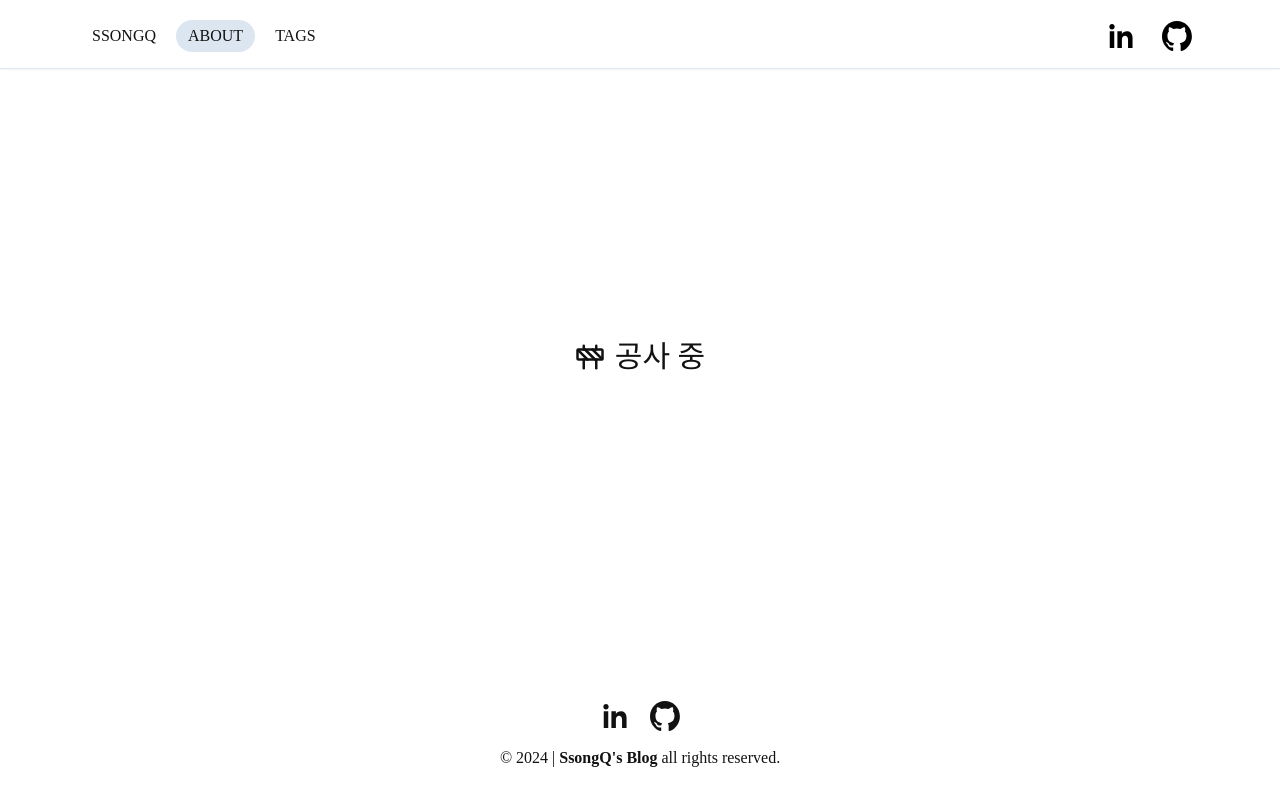
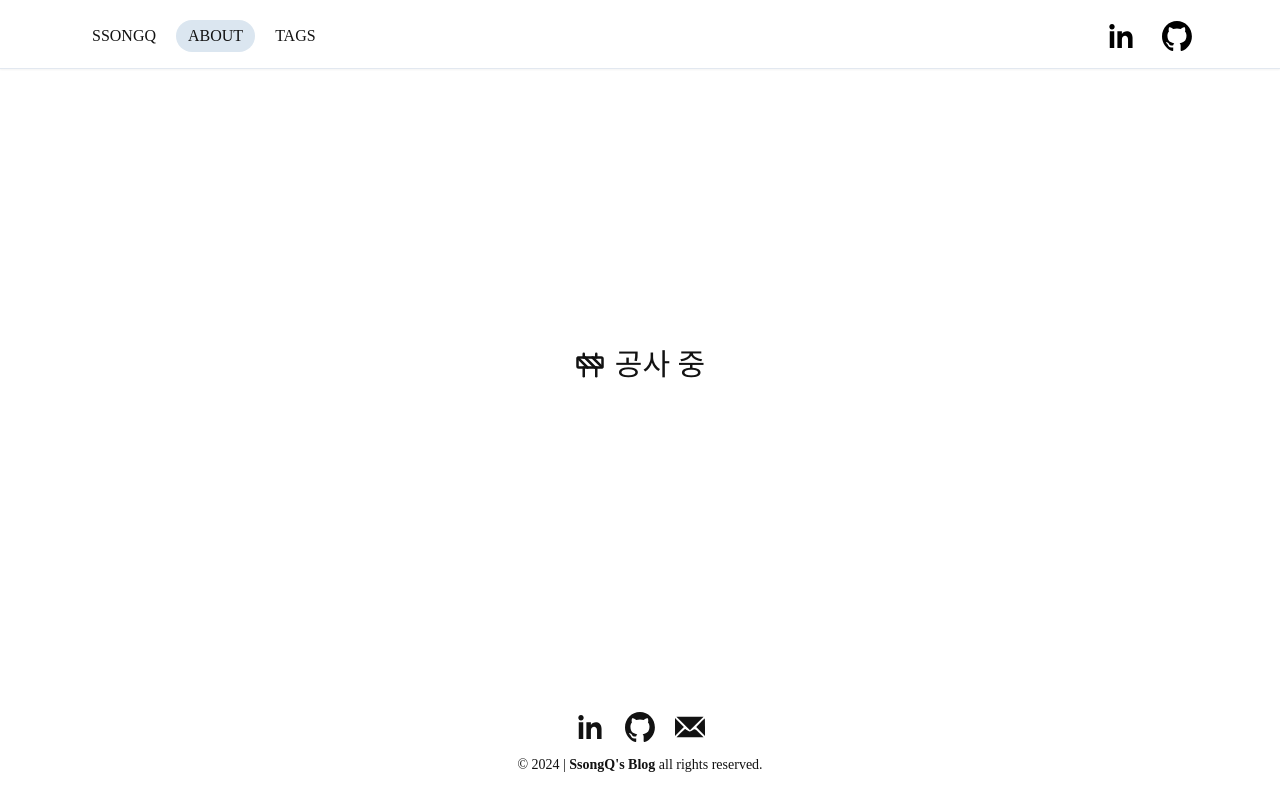
Before and after one commit to SsongQ-92/ssongq.blog, a Next.js app: page /about/ko in a window 1280 px wide. Built offline with nearby package versions, Linux system fonts and the light colour scheme; a web font is replaced by a local one.

Commit message:
✨ [Feat] EmailIcon 추가

```diff
--- a/src/app/blog/_components/post_list/PostCard.tsx
+++ b/src/app/blog/_components/post_list/PostCard.tsx
@@ -30,7 +30,7 @@ export default function PostCard({ post }: Props) {
             <h2 className='mt-4 text-18 font-bold sm:mb-12 sm:text-20 md:text-22'>{post.title}</h2>
             <h4 className='mb-12 mt-[-6px] text-gray-500 text-12'>{post.desc}</h4>
           </div>
-          <div className='flex justify-between text-13 text-gray-500 dark:text-gray-400 sm:text-15'>
+          <div className='flex justify-between text-12 text-gray-500 dark:text-gray-400 sm:text-14'>
             <div className='flex items-center gap-4'>
               <CalendarDays className='w-17 sm:w-22' />
               <span className='mt-2'>{post.dateString}</span>
--- /dev/null
+++ b/src/components/icon/Email.tsx
@@ -0,0 +1,12 @@
+export default function IconEmail({ ...props }) {
+  return (
+    <svg width='1em' height='1em' viewBox='0 0 30 30' {...props}>
+      <g id='surface1'>
+        <path d='M 8.25 11.4375 L 15 18.28125 L 21.75 11.4375 L 28.59375 4.6875 L 1.40625 4.6875 Z M 8.25 11.4375 ' />
+        <path d='M 0 15 L 0 23.90625 L 4.40625 19.40625 L 8.90625 15 L 4.40625 10.59375 L 0 6.09375 Z M 0 15 ' />
+        <path d='M 25.3125 10.78125 L 21.1875 15 L 25.59375 19.5 L 30 23.90625 L 30 15.1875 C 30 10.5 29.90625 6.5625 29.71875 6.5625 C 29.53125 6.5625 27.5625 8.4375 25.3125 10.78125 Z M 25.3125 10.78125 ' />
+        <path d='M 5.625 21.09375 L 1.5 25.3125 L 28.59375 25.3125 L 24.28125 21 C 19.96875 16.6875 19.875 16.6875 17.4375 18.28125 C 15.1875 19.78125 14.8125 19.78125 12.65625 18.375 C 11.4375 17.53125 10.21875 16.875 10.03125 16.875 C 9.9375 16.875 7.875 18.75 5.625 21.09375 Z M 5.625 21.09375 ' />
+      </g>
+    </svg>
+  );
+}
--- a/src/config/const.ts
+++ b/src/config/const.ts
@@ -8,3 +8,4 @@ export const blogThumbnailURL = `${baseURL}/blog_thumbnail.png`;
 export const notFoundGifURL = '/not_found_gif.gif';
 export const githubURL = 'https://github.com/SsongQ-92';
 export const linkedInURL = 'https://www.linkedin.com/in/kyukyoungsong/';
+export const myEmail = 'ssongq92@gmail.com';
--- a/src/layouts/Footer.tsx
+++ b/src/layouts/Footer.tsx
@@ -1,12 +1,13 @@
 import Link from 'next/link';
 
+import IconEmail from '@/components/icon/Email';
 import IconGithub from '@/components/icon/Github';
 import IconLinkedin from '@/components/icon/LinkedIn';
-import { githubURL, linkedInURL } from '@/config/const';
+import { githubURL, linkedInURL, myEmail } from '@/config/const';
 
 export default function Footer() {
   return (
-    <footer className='flex-col-center mb-30 mt-60 gap-15 print:hidden'>
+    <footer className='flex-col-center mb-25 mt-55 gap-12 print:hidden'>
       <div className='flex justify-center gap-18 sm:gap-20'>
         <Link href={linkedInURL} rel='noopener noreferrer' target='_blank'>
           <IconLinkedin className='size-22 fill-foreground transition hover:fill-pink-600 sm:size-30' />
@@ -14,8 +15,11 @@ export default function Footer() {
         <Link href={githubURL} rel='noopener noreferrer' target='_blank'>
           <IconGithub className='size-22 fill-foreground transition hover:fill-pink-600 sm:size-30' />
         </Link>
+        <Link href={`mailto:${myEmail}`}>
+          <IconEmail className='size-22 fill-foreground transition hover:fill-pink-600 sm:size-30' />
+        </Link>
       </div>
-      <div className='text-12 sm:text-16'>
+      <div className='text-12 sm:text-14'>
         © 2024 | <span className='font-semibold'>SsongQ's Blog</span> all rights reserved.
       </div>
     </footer>
--- a/src/layouts/Header.tsx
+++ b/src/layouts/Header.tsx
@@ -41,7 +41,7 @@ export default function Header() {
           ))}
         </div>
 
-        <div className='flex items-center gap-4 sm:gap-10'>
+        <div className='flex items-center gap-2 sm:gap-10'>
           <Button intent='ghost' size='icon'>
             <Link href={linkedInURL} rel='noopener noreferrer' target='_blank'>
               <IconLinkedin className='size-22 sm:size-30' />
--- a/src/posts/deep_dive/what_is_rendering_in_react/content.mdx
+++ b/src/posts/deep_dive/what_is_rendering_in_react/content.mdx
@@ -1,7 +1,7 @@
 ---
 title: "리액트에서의 렌더링이란 무엇일까?"
 date: 2024-10-25
-desc: 이 렌더링이 니 렌더링이냐
+desc: 이 렌더링이 니 렌더링이냐 리-렌더링이냐
 thumbnail: /posts/chitchat/first_post/thumbnail.png
 ---
 
```
